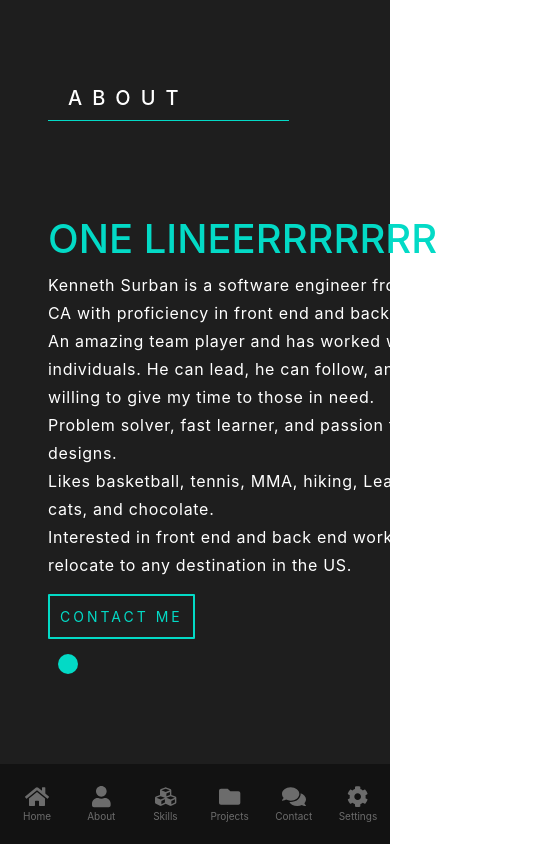
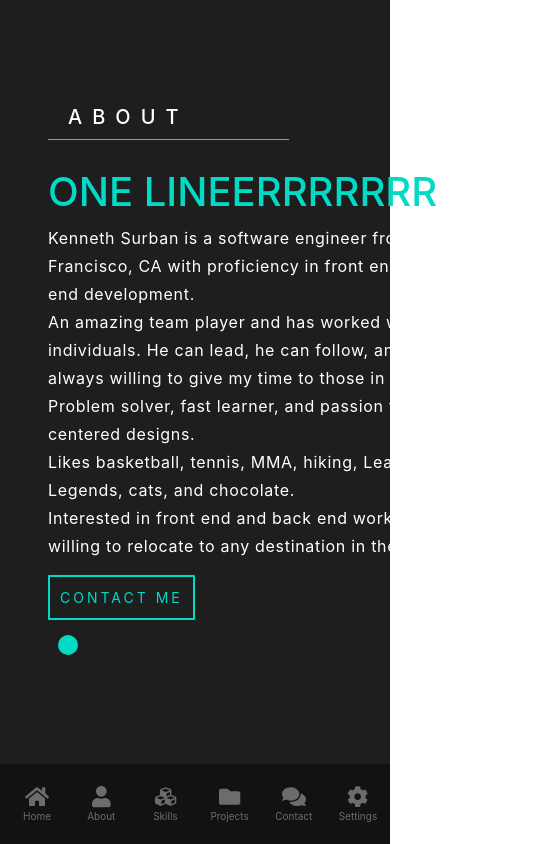
Before and after one commit to ksrawr/portfolio, a React app: page /about in a window 390 px wide. Shown: the whole page, 548 px wide, since content can reach past the window. Built offline with nearby package versions, Linux system fonts and the light colour scheme.

Commit message:
starts about page changes for mobile image

```diff
--- a/src/components/About.css
+++ b/src/components/About.css
@@ -150,10 +150,14 @@
     margin-left: 3em;
   }
 
+  .about-subheader {
+    margin-bottom: 20px;
+  }
+
   .about-description {
     margin: 0;
     margin-bottom: 5px;
-    width: 500px;
+    width: 450px;
   }
 
   .cv-button {
--- a/src/components/About.js
+++ b/src/components/About.js
@@ -11,6 +11,7 @@
           </div>
           <div className="about-main">
             <div className="about-header">
+              <div className="about-image-mobile"></div>
               <h2 className="text-lg text-cyan">ONE LINEERRRRRRR</h2>
             </div>
             {/* <h2 className="text-lg text-cyan quote">"Eggcelent"</h2> */}
```
